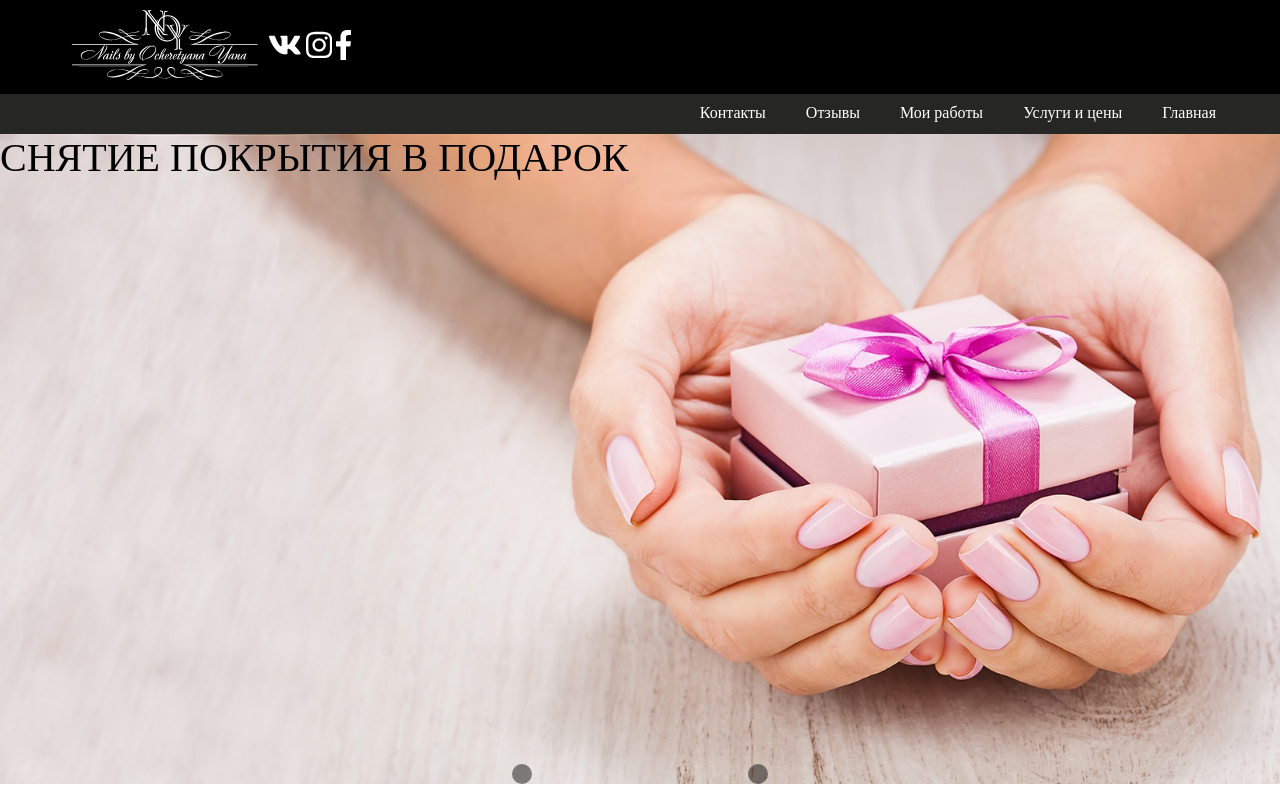
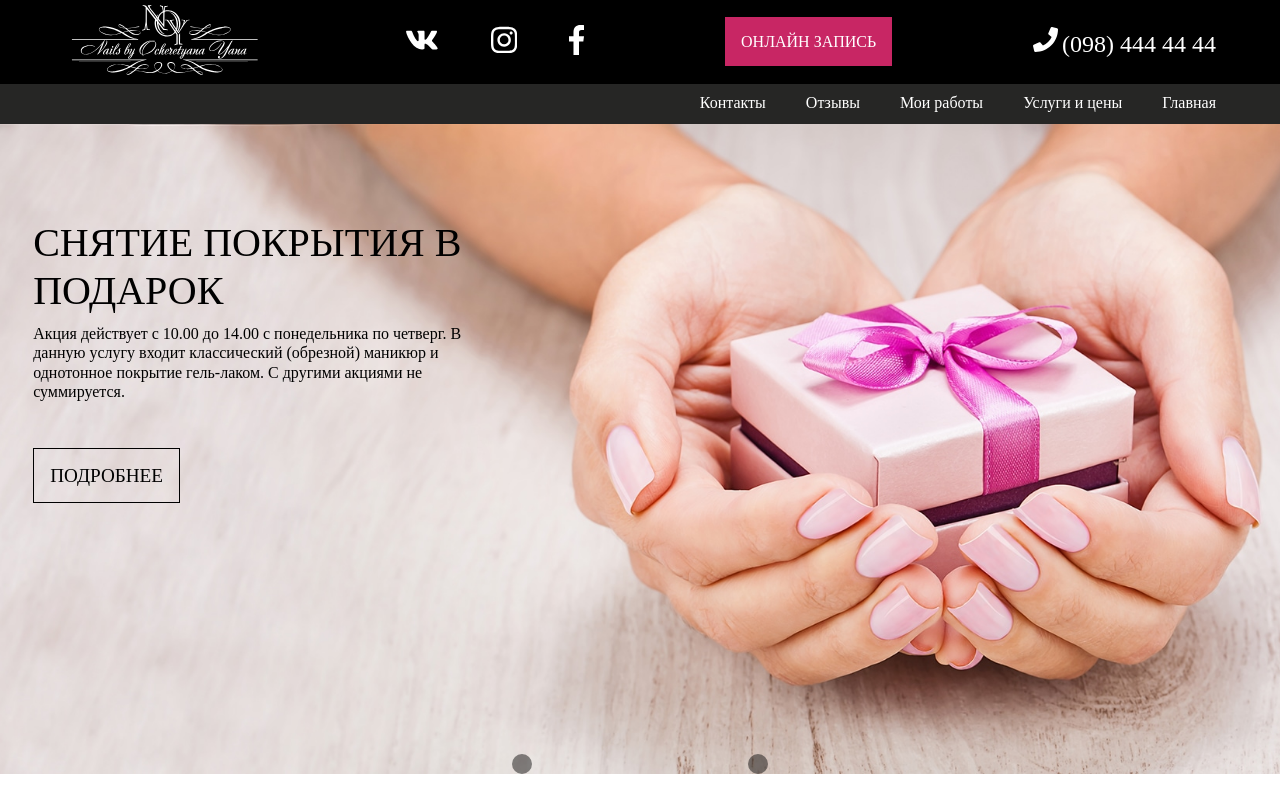
Before and after one commit to KonstantinFront/NOY-black-pink-, a plain HTML site: page index.html in a window 1280 px wide. Drawn offline with Linux system fonts and the light colour scheme; a web font is replaced by a local one.

Commit message:
Bug, indent between navigation and slider

```diff
--- a/index.html
+++ b/index.html
@@ -18,6 +18,13 @@
         <a href="#"><svg style="fill:#ffffff; height:30px"   xmlns="http://www.w3.org/2000/svg" viewBox="0 0 448 512"><path  class="socialSvg" d="M224.1 141c-63.6 0-114.9 51.3-114.9 114.9s51.3 114.9 114.9 114.9S339 319.5 339 255.9 287.7 141 224.1 141zm0 189.6c-41.1 0-74.7-33.5-74.7-74.7s33.5-74.7 74.7-74.7 74.7 33.5 74.7 74.7-33.6 74.7-74.7 74.7zm146.4-194.3c0 14.9-12 26.8-26.8 26.8-14.9 0-26.8-12-26.8-26.8s12-26.8 26.8-26.8 26.8 12 26.8 26.8zm76.1 27.2c-1.7-35.9-9.9-67.7-36.2-93.9-26.2-26.2-58-34.4-93.9-36.2-37-2.1-147.9-2.1-184.9 0-35.8 1.7-67.6 9.9-93.9 36.1s-34.4 58-36.2 93.9c-2.1 37-2.1 147.9 0 184.9 1.7 35.9 9.9 67.7 36.2 93.9s58 34.4 93.9 36.2c37 2.1 147.9 2.1 184.9 0 35.9-1.7 67.7-9.9 93.9-36.2 26.2-26.2 34.4-58 36.2-93.9 2.1-37 2.1-147.8 0-184.8zM398.8 388c-7.8 19.6-22.9 34.7-42.6 42.6-29.5 11.7-99.5 9-132.1 9s-102.7 2.6-132.1-9c-19.6-7.8-34.7-22.9-42.6-42.6-11.7-29.5-9-99.5-9-132.1s-2.6-102.7 9-132.1c7.8-19.6 22.9-34.7 42.6-42.6 29.5-11.7 99.5-9 132.1-9s102.7-2.6 132.1 9c19.6 7.8 34.7 22.9 42.6 42.6 11.7 29.5 9 99.5 9 132.1s2.7 102.7-9 132.1z"></path></svg></a>
         <a href="#"><svg style="fill:#ffffff; height:30px"   xmlns="http://www.w3.org/2000/svg" viewBox="0 0 264 512"><path  class="socialSvg" d="M76.7 512V283H0v-91h76.7v-71.7C76.7 42.4 124.3 0 193.8 0c33.3 0 61.9 2.5 70.2 3.6V85h-48.2c-37.8 0-45.1 18-45.1 44.3V192H256l-11.7 91h-73.6v229"></path></svg></a>
     </div>
+    <div class="onlineRegistration">
+        <a href="#">ОНЛАЙН ЗАПИСЬ</a>
+    </div>
+    <div class="call">
+        <svg style="fill:#ffffff; height:25px" xmlns="http://www.w3.org/2000/svg" viewBox="0 0 512 512"><path d="M493.4 24.6l-104-24c-11.3-2.6-22.9 3.3-27.5 13.9l-48 112c-4.2 9.8-1.4 21.3 6.9 28l60.6 49.6c-36 76.7-98.9 140.5-177.2 177.2l-49.6-60.6c-6.8-8.3-18.2-11.1-28-6.9l-112 48C3.9 366.5-2 378.1.6 389.4l24 104C27.1 504.2 36.7 512 48 512c256.1 0 464-207.5 464-464 0-11.2-7.7-20.9-18.6-23.4z"></path></svg>
+        <a class="pink" href="tel:+380984444444"> (098) 444 44 44 </a>
+    </div>
 </header>
 <nav>
         <a href="#">Главная</a>
@@ -26,24 +33,29 @@
         <a href="#">Отзывы</a>
         <a href="#">Контакты</a>
 
+
 </nav>
 <div id="sliderWrapper">
     <div id="slider">
         <div id="sliderItems">
             <div class="slide sl01">
-                    <h2>СНЯТИЕ ПОКРЫТИЯ В
-                        ПОДАРОК</h2>
+                <div class="text">
+                    <h2>СНЯТИЕ ПОКРЫТИЯ В ПОДАРОК</h2>
                     <p>Акция действует с 10.00 до 14.00 с понедельника
                     по четверг. В данную услугу входит классический
                     (обрезной) маникюр и однотонное покрытие гель-лаком.
                     С другими акциями не суммируется.</p>
-                    <div>ПОДРОБНЕЕ</div>
+                    <div class="info"><a href="#" >ПОДРОБНЕЕ</a></div>
+                </div>
             </div>
             <div class="slide sl02">
+                <div class="text">
                     <h2>Hello slide 2</h2>
                 </div>
+
+            </div>
             <div class="slide sl03">
-                    <h2>Hello slide 3</h2>
+                <!--<h2>Hello slide 3</h2>-->
             </div>
         </div>
 
--- a/style/style.css
+++ b/style/style.css
@@ -10,6 +10,9 @@
     font-family: "JustOldFashion";
 
 }
+a {
+    text-decoration: none;
+}
 .wrapper {
     width: 100%;
     min-height: 800px ;
@@ -17,24 +20,59 @@
 header {
     padding: 0 5%;
     background: black;
+    display: flex;
+    justify-content: space-between;
+    align-items: center;
 }
 .logo {
     width: 200px;
-    display: inline-block;
-    vertical-align: top;
 }
 .logo img {
     width: 200px;
-    height: 90px;
+    height: 80px;
     background: url('../img/logo.png') no-repeat;
 }
-.social {
-    display: inline-block;
-    padding: 30px 0;
-}
+
 .social a svg:hover .socialSvg {
     fill: #c82664;
 }
+.social a {
+    margin-left: 3em;
+}
+.social a:first-child {
+    margin-left: 0;
+}
+.onlineRegistration a{
+    padding: 16px;
+    background: #c82664;
+    color: white;
+}
+.call {
+    justify-content: flex-end;
+}
+.call a {
+    font-size: 1.5em;
+    color: white;
+}
+.pink:hover {
+color: #c82664;
+}
+
+
+
+
+
+
+
+
+
+
+
+
+
+
+
+
 nav {
     min-height: 40px;
     padding: 0 5%;
@@ -63,11 +101,44 @@ nav a {
     transition: transform .5s;
     font-size:0;
     will-change: transform;
+    position: relative;
+}
+#sliderItems .text {
+    position: absolute;
+    width: 37%;
+    height: inherit;
+
 }
 #sliderItems h2 {
     font-size: 2.5rem;
+    padding: 20% 0 0 7%;
+    white-space: normal;
     font-weight: 500;
     line-height: 1.2;
+}
+#sliderItems p {
+    font-size: 1rem;
+    padding: 2% 0 0 7%;
+    white-space: normal;
+    font-weight: 500;
+    line-height: 1.2;
+}
+#sliderItems .info {
+    padding: 4rem 0 0 7%;
+}
+
+
+#sliderItems a {
+    border: 1px solid black;
+    font-size: 1.2rem;
+    padding: 1rem;
+    color: #000000;
+    text-decoration: none;
+}
+
+#sliderItems a:hover {
+    color: #c82664;
+    border: 1px solid #c82664;
 }
 .slide {
     width: 100%;
```
Lines whose indentation alone changed are shown as unchanged.
